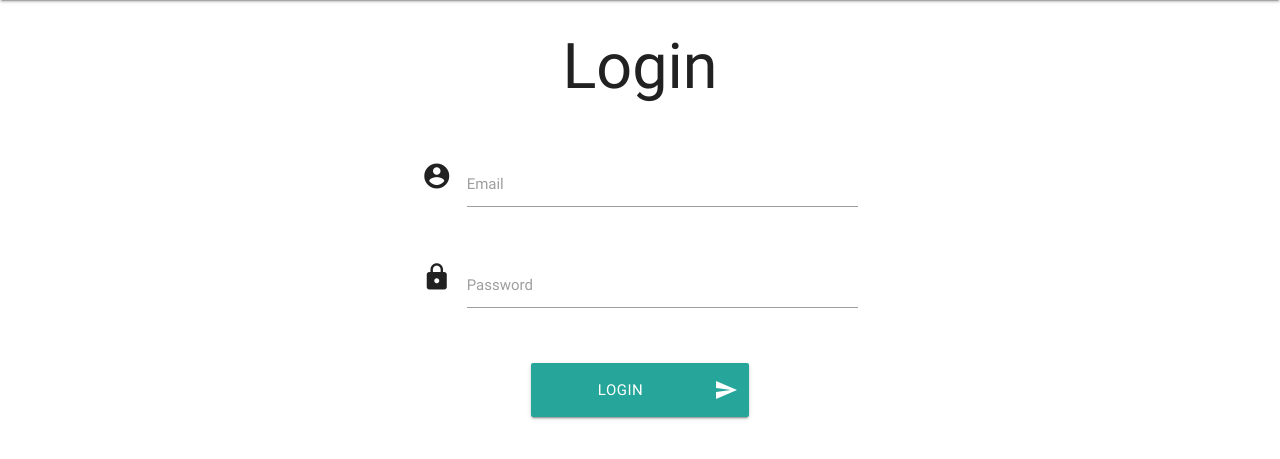
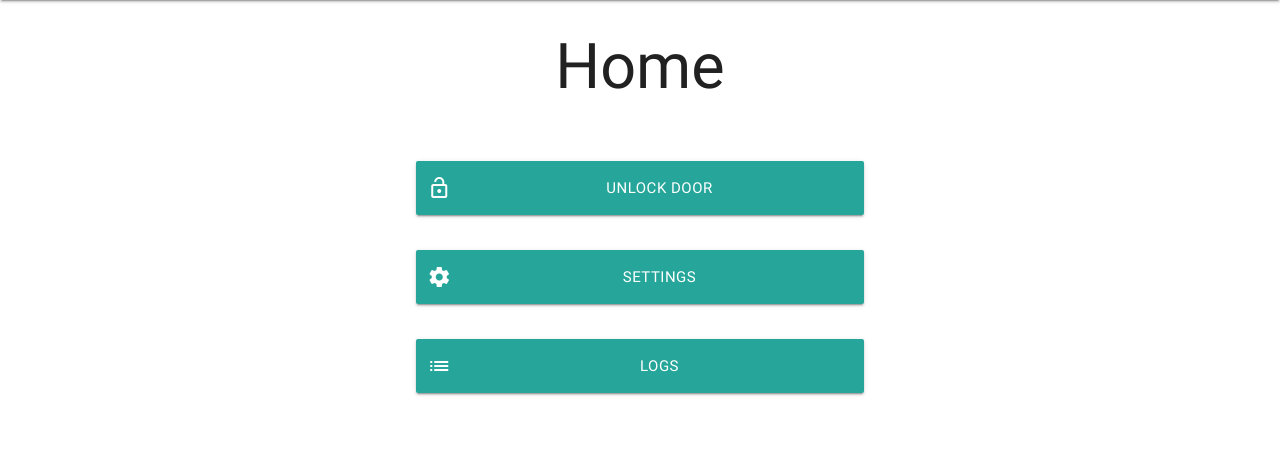
Before and after one commit to dtlight/FaceLock, a Flask app: template Server/app/templates/home.html in a window 1280 px wide. Shown: the part 64-523 px from the top of the page. Run offline with Flask 2, Linux system fonts and the light colour scheme; the template is opened without the code that fills it, so the values that code supplies are empty; some libraries are stand-ins or nearby versions.

Commit message:
Add buttons for unlocking door, settings and view logs

```diff
--- a/Server/app/templates/home.html
+++ b/Server/app/templates/home.html
@@ -26,40 +26,31 @@
     <div class="container">
 
       <div class="row">
-            <!-- <div class="col s12" style="border: 1px solid yellow"><span class="flow-text">This div is 12-columns wide on all screen sizes</span></div> -->
-            <div class="col s6 offset-s3"><h1 class="center-align">Login</h1></div>
+        <div class="col s6 offset-s3"><h1 class="center-align">Home</h1></div>
       </div>
 
       <div class="row">
-
-            <form class="col s12" method="post" action="${callbackURL}">
-
-              <div class="row">
-                <div class="input-field col s6 offset-s3">
-                  <i class="material-icons prefix">account_circle</i>
-                  <input name="email" id="icon_prefix" type="email" class="validate">
-                  <label for="email">Email</label>
+        <div class="input-field col s12">
+          <a href="unlock.html" class="btn-large waves-effect waves-light col s6 offset-s3">
+            <i class="material-icons left">lock_open</i>Unlock Door
+          </a>
         </div>
       </div>
 
       <div class="row">
-                <div class="input-field col s6 offset-s3">
-                  <i class="material-icons prefix">lock</i>
-                  <input name="password" id="icon_prefix" type="password" class="validate">
-                  <label for="icon_prefix">Password</label>
+        <div class="input-field col s12">
+          <a href="settings.html" class="btn-large waves-effect waves-light col s6 offset-s3">
+            <i class="material-icons left">settings</i>Settings
+          </a>
         </div>
       </div>
 
       <div class="row">
-                <div class="input-field col s6 offset-s3">
-                  <button class="btn-large waves-effect waves-light col s6 offset-s3" type="submit" name="action">Login
-                    <i class="material-icons right">send</i>
-                  </button>
+        <div class="input-field col s12">
+          <a href="logs.html" class="btn-large waves-effect waves-light col s6 offset-s3">
+            <i class="material-icons left">list</i>Logs
+          </a>
         </div>
-              </div>
-
-            </form>
-
       </div>
 
     </div>
```
Lines whose indentation alone changed are shown as unchanged.
